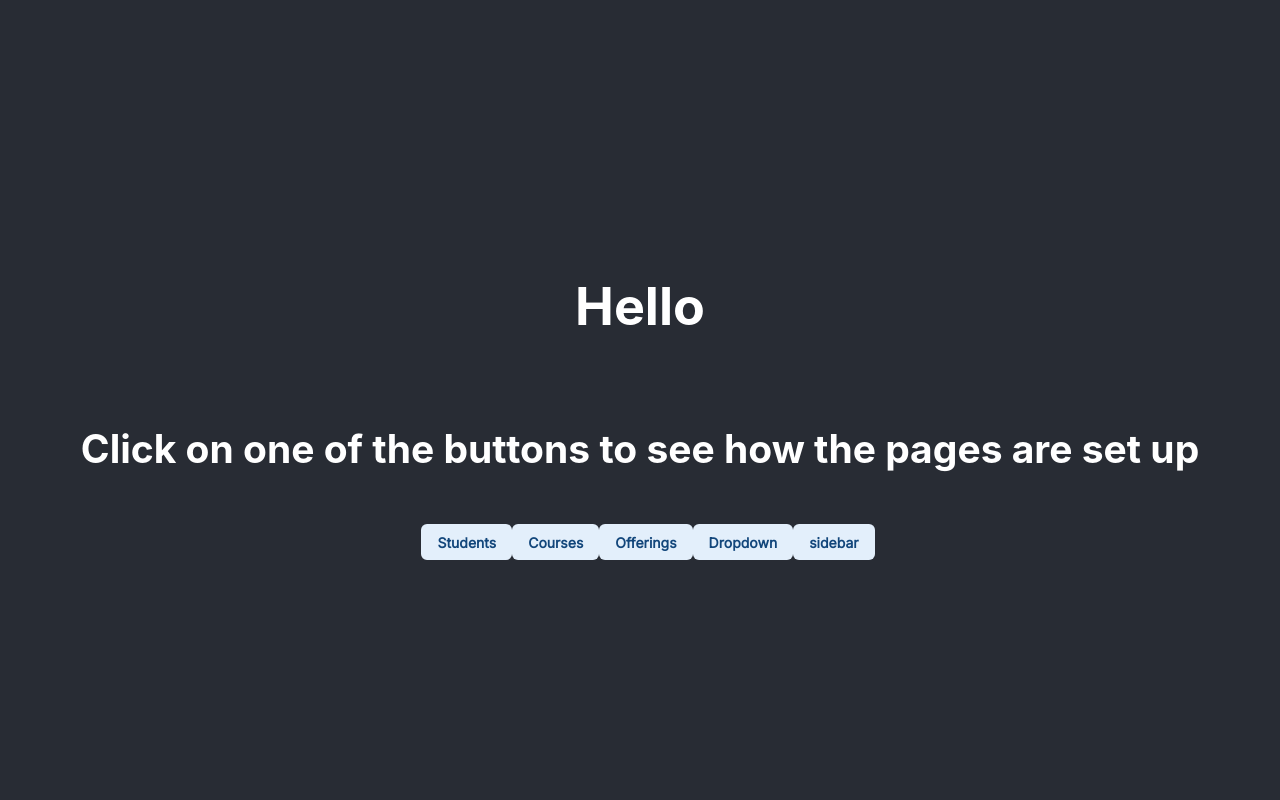
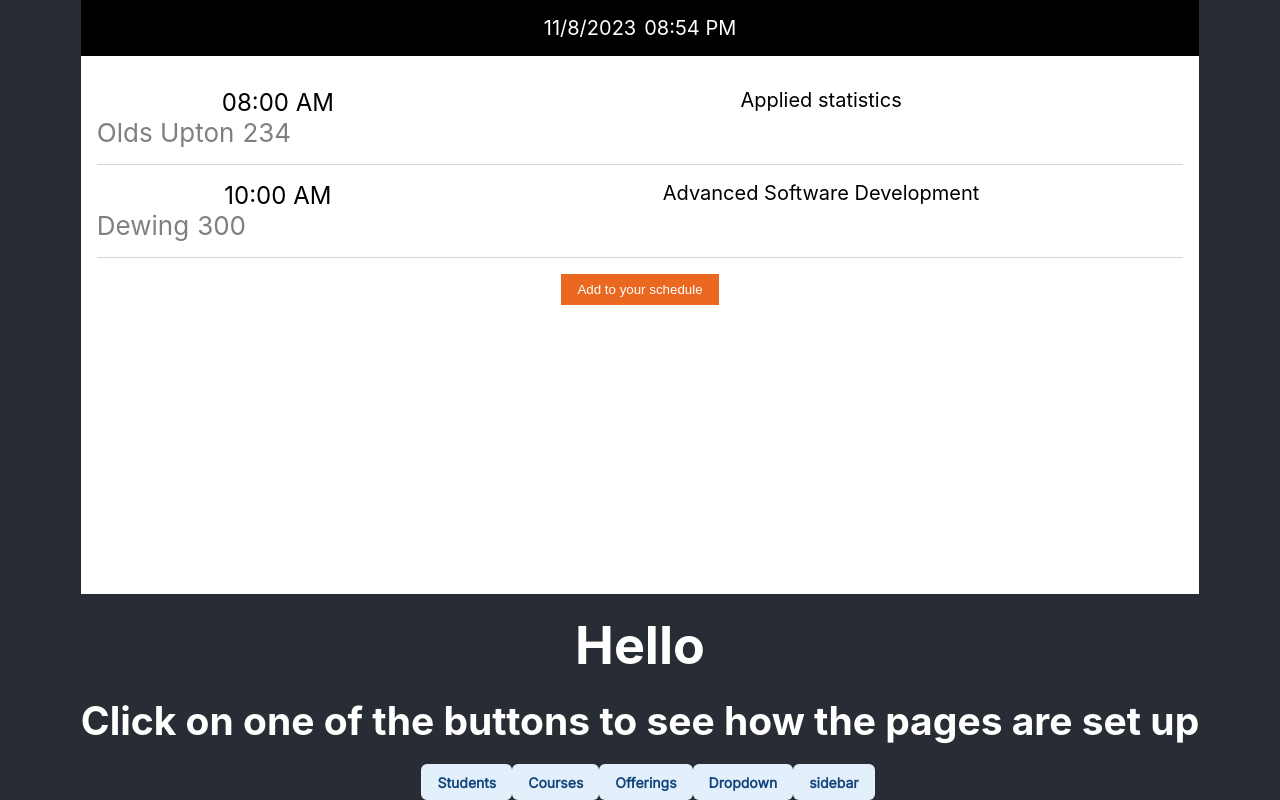
Before and after one commit to harshsepi0l/HHQV2-Backend, a React (Create React App) app in the folder frontend/: page / in a window 1280 px wide. Built offline with nearby package versions, Linux system fonts and the light colour scheme.

Commit message:
Update HomePage.tsx

```diff
--- a/frontend/src/Pages/HomePage.tsx
+++ b/frontend/src/Pages/HomePage.tsx
@@ -1,6 +1,7 @@
 import React from "react";
 import Button from "@mui/joy/Button";
 import Divider from "@mui/joy/Divider";
+import Calendar from "../Components/Calendar/Calendar";
 
 const HomePage: React.FC = () => {
   return (
@@ -14,6 +15,7 @@ const HomePage: React.FC = () => {
         gap: "20px", // space between elements
       }}
     >
+      <Calendar />
       <h1>Hello</h1>
       <h2>Click on one of the buttons to see how the pages are set up</h2>
       <div>
```
